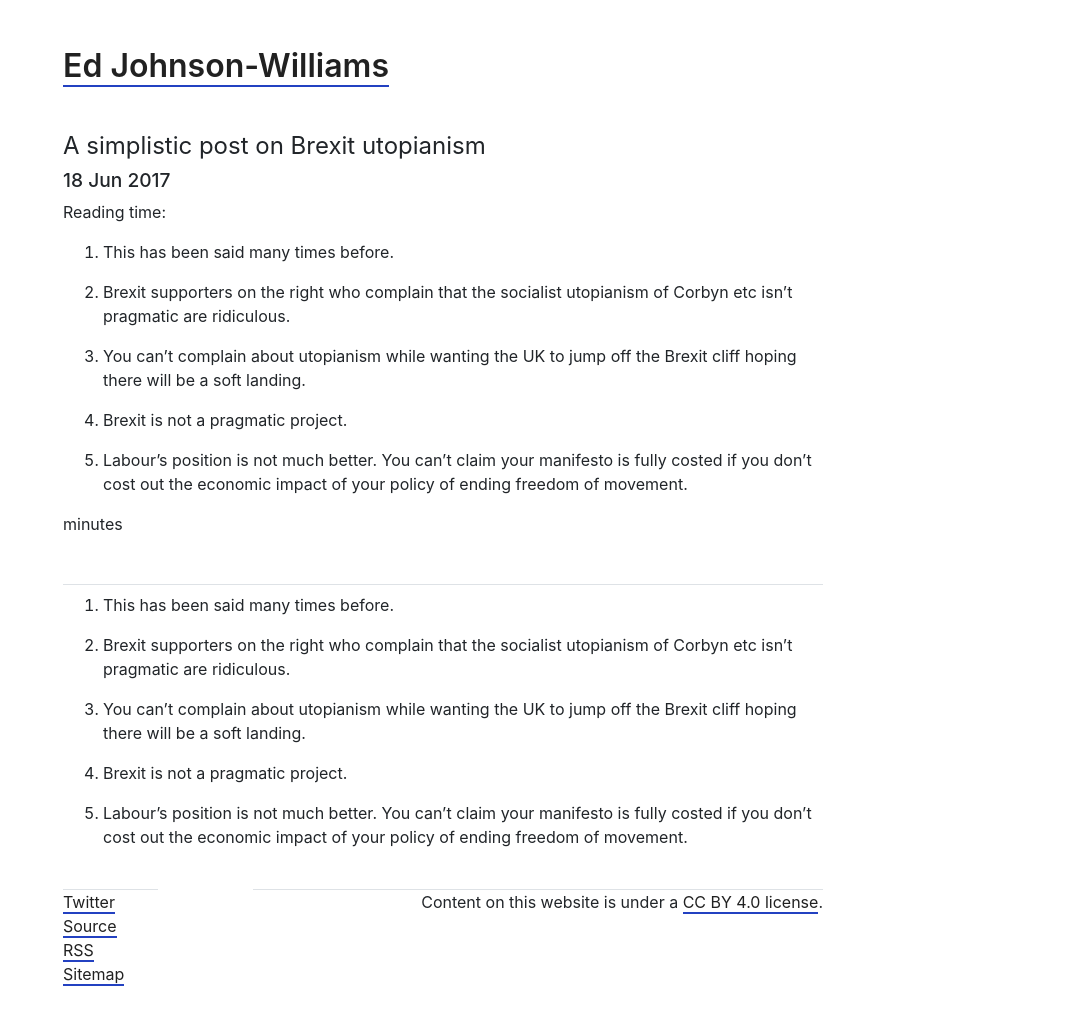
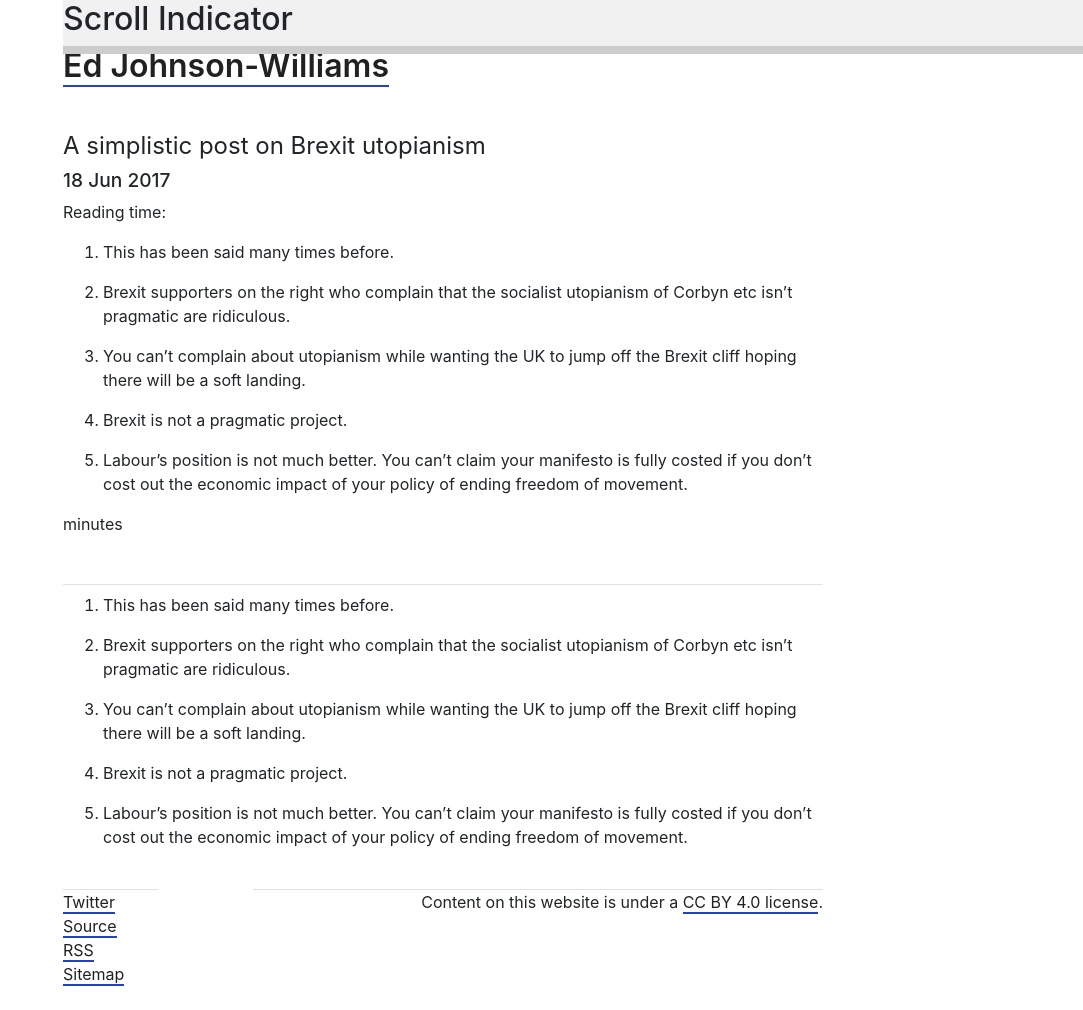
Before and after one commit to edjw/edjw.github.io, a Jekyll site: the page built from _posts/2017-06-18-a-simplistic-post-on-brexit-utopianism.md, in a window 1280 px wide and 1010 px high. Shown: the whole window, without its empty margins (197-1280 px from the left). Built offline with Jekyll 4.4.1, drawn with Linux system fonts in a browser that asks for light colours.

Commit message:
adding scoll indicator

```diff
--- a/_layouts/default.html
+++ b/_layouts/default.html
@@ -48,6 +48,7 @@
     <!--
     <script src="https://stackpath.bootstrapcdn.com/bootstrap/4.1.1/js/bootstrap.min.js" integrity="sha384-smHYKdLADwkXOn1EmN1qk/HfnUcbVRZyYmZ4qpPea6sjB/pTJ0euyQp0Mk8ck+5T" crossorigin="anonymous"></script>
     -->
+    <script src="/js/main.js"></script>
 </body>
 
 </html>
--- a/_layouts/post.html
+++ b/_layouts/post.html
@@ -9,6 +9,12 @@ layout: default
   <h5 class="post-date">{{ page.date | date_to_string }}</h5>
   <p class="reading-time">Reading time:<span> {{ time }} {% if time == '1' %}minute{% else %}minutes{% endif %} </span></p>
 </div>
+<div class="header">
+  <h2>Scroll Indicator</h2>
+  <div class="progress-container">
+    <div class="progress-bar" id="myBar"></div>
+  </div>
+</div>
 <div class="post-content mt-5 pt-2 border-top">
   {{ content }}
 </div>
--- a/css/main.css
+++ b/css/main.css
@@ -54,3 +54,25 @@ pre.highlight {
     border-top: 1px solid #2341C1;
     border-bottom: 1px solid #2341C1;
 }
+
+/* Scroll Indicator */
+
+ .header {
+    position: fixed;
+    top: 0;
+    z-index: 1;
+    width: 100%;
+    background-color: #f1f1f1;
+  }
+
+  .progress-container {
+    width: 100%;
+    height: 8px;
+    background: #ccc;
+  }
+
+  .progress-bar {
+    height: 8px;
+    background: #4caf50;
+    width: 0%;
+  }
--- /dev/null
+++ b/js/main.js
@@ -0,0 +1,10 @@
+window.onscroll = function () {
+    moveScrollIndicator()
+};
+
+function moveScrollIndicator() {
+    var winScroll = document.body.scrollTop || document.documentElement.scrollTop;
+    var height = document.documentElement.scrollHeight - document.documentElement.clientHeight;
+    var scrolled = (winScroll / height) * 100;
+    document.getElementById("scroll_indicator").style.width = scrolled + "%";
+}
```
Also changed, not shown: Gemfile.lock (deleted), 1 other file.
